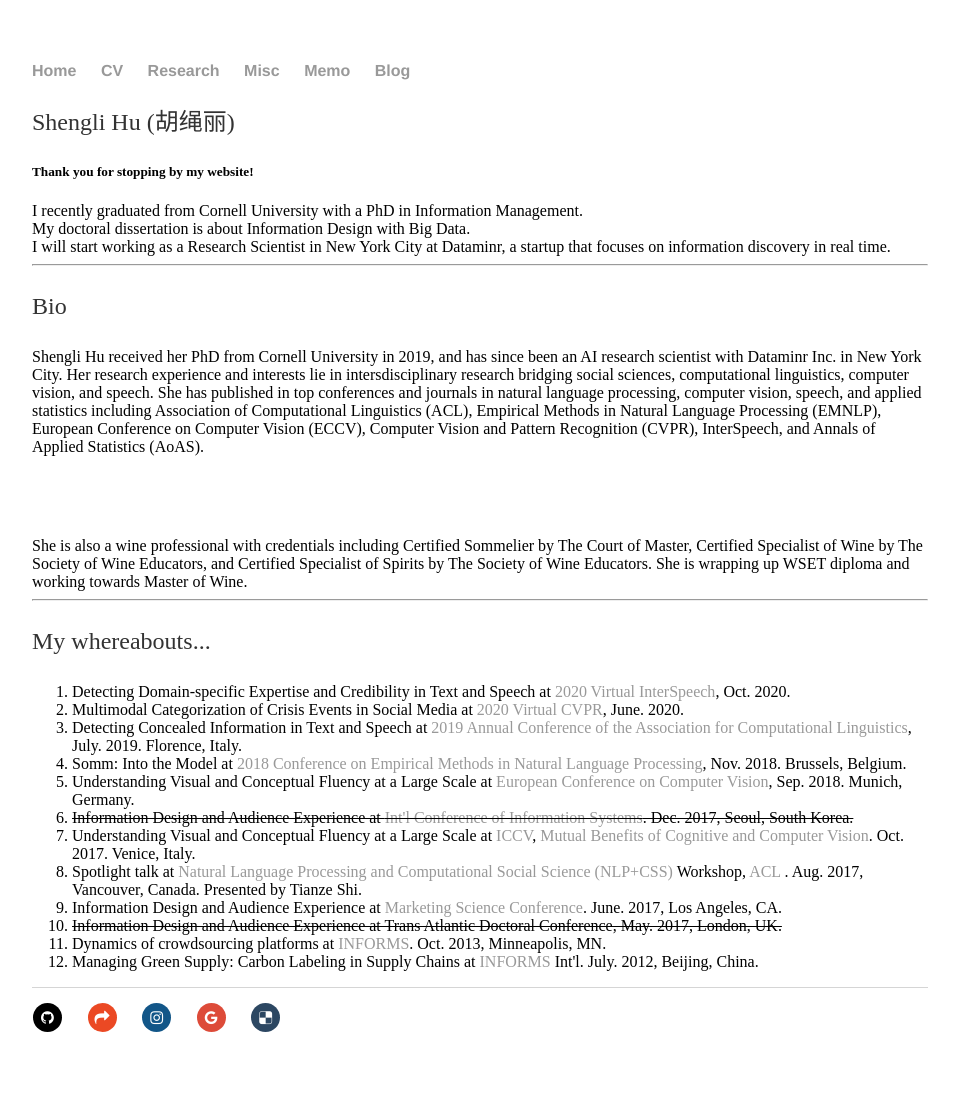
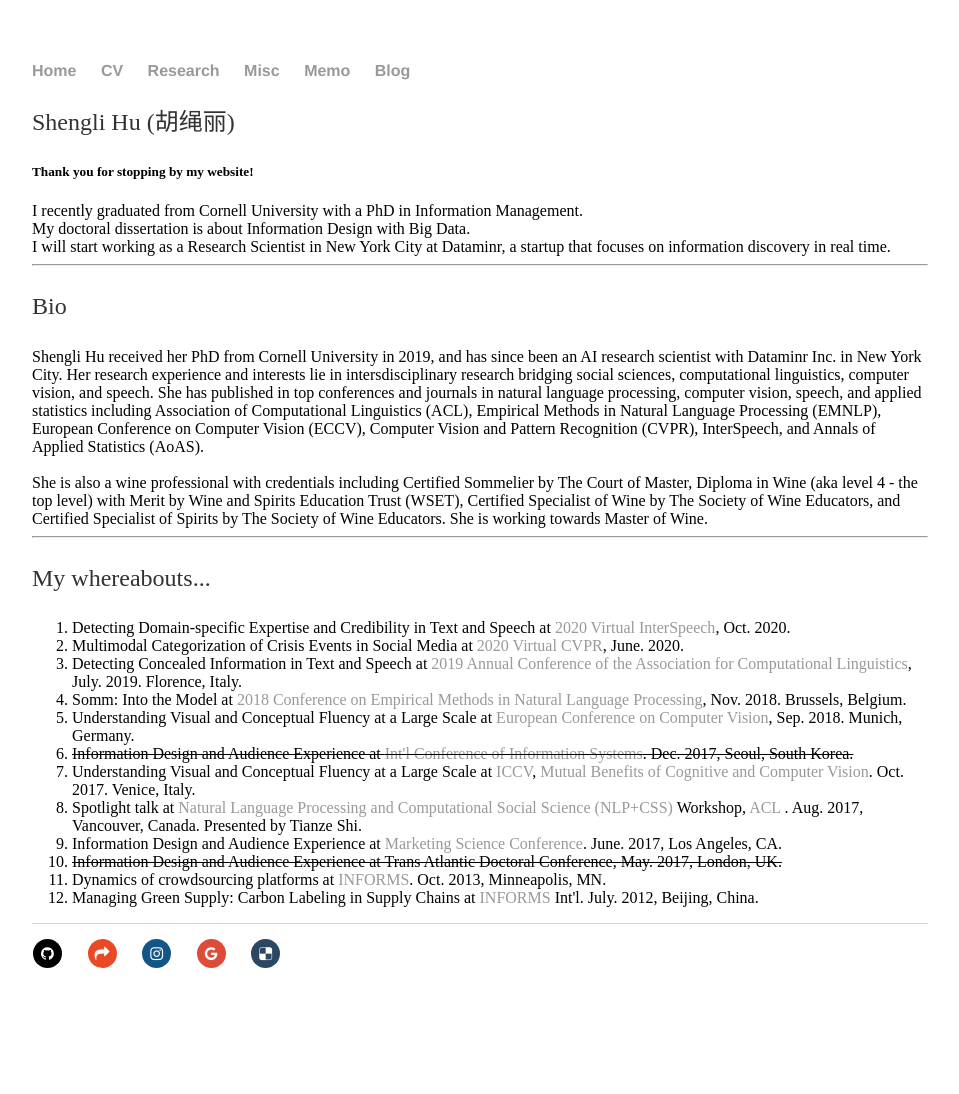
Before and after one commit to shenglih/shenglih.github.io, a Jekyll site: the page built from index.html, in a window 1280 px wide. Shown: the whole page, without its empty margins (160-1119 px from the left). Built offline with Jekyll 4.4.1, drawn with Linux system fonts in a browser that asks for light colours; comment, search, counter and statistics services are not loaded; after the commit the page ends 1030 px from its top, so only the background shows below that.

Commit message:
Update index.html

```diff
--- a/index.html
+++ b/index.html
@@ -26,11 +26,10 @@
 processing, computer vision, speech, and applied statistics including Association of Computational
 Linguistics (ACL), Empirical Methods in Natural Language Processing (EMNLP), European
 Conference on Computer Vision (ECCV), Computer Vision and Pattern Recognition (CVPR), InterSpeech, and Annals of Applied Statistics (AoAS).<br>
-	<p> <br></p>
+	<br>
 She is also a wine professional with credentials including Certified Sommelier by The Court
-of Master,
-	Certified Specialist of Wine by The Society of Wine Educators, and Certified Specialist of Spirits by
-	The Society of Wine Educators. She is wrapping up WSET diploma and working towards Master of Wine.
+of Master, Diploma in Wine (aka level 4 - the top level) with Merit by Wine and Spirits Education Trust (WSET), Certified Specialist of Wine by The Society of Wine Educators, and Certified Specialist of Spirits by
+	The Society of Wine Educators. She is working towards Master of Wine.
 	<hr>
 
 	<p> My whereabouts... </p>
```
